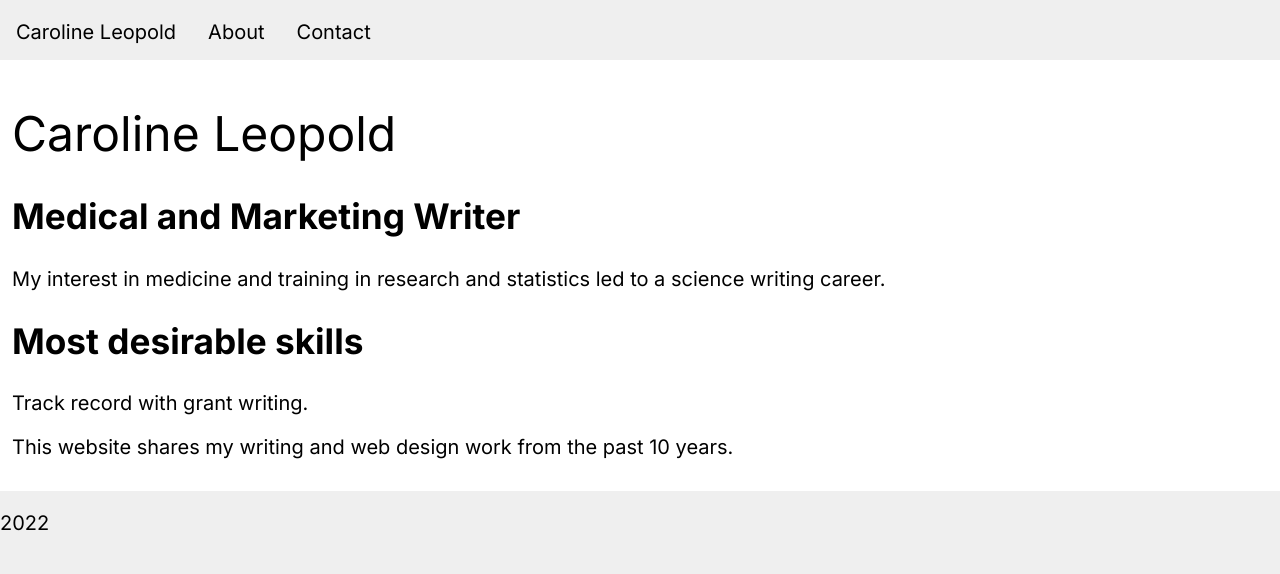
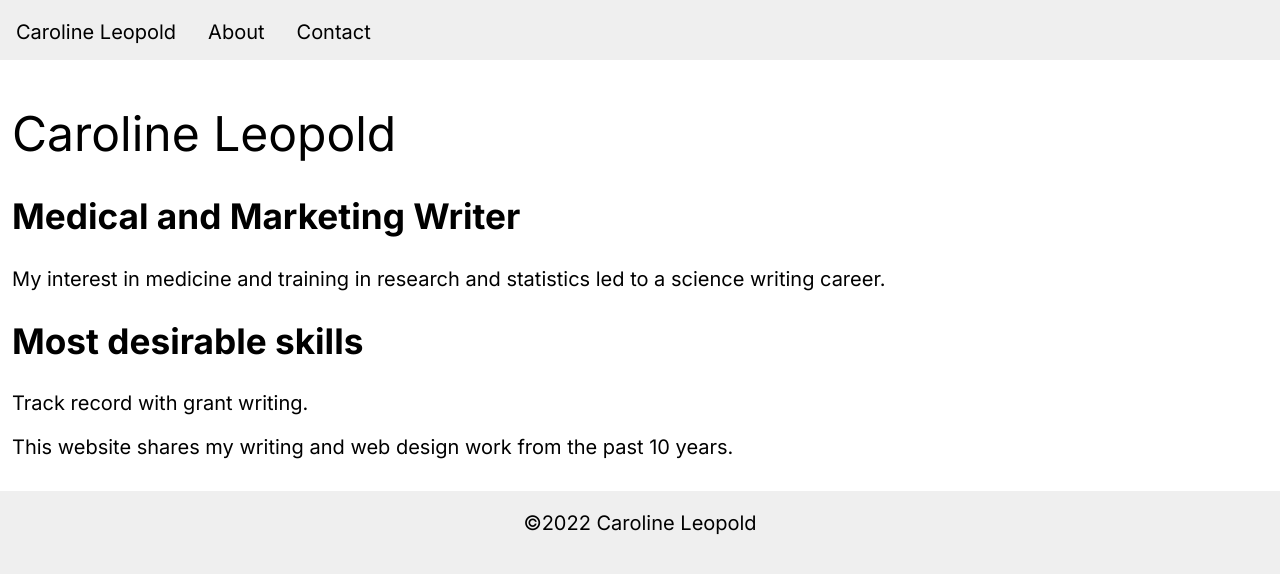
Before and after one commit to cml815/about-a, a React (Create React App) app: page /about in a window 1280 px wide. Shown: the top 574 px of the page. Built offline with nearby package versions, Linux system fonts and the light colour scheme.

Commit message:
add copy to footer

```diff
--- a/src/components/Footer.jsx
+++ b/src/components/Footer.jsx
@@ -1,7 +1,7 @@
 export default function Footer() {
   return (
     <footer>
-      <p>{(new Date().getFullYear())}</p>
+      <p className="center">&copy;{(new Date().getFullYear())} Caroline Leopold</p>
 
     </footer>
   )
--- a/src/components/Projects.jsx
+++ b/src/components/Projects.jsx
@@ -12,7 +12,7 @@ export function Projects () {
       <section className="hero flex-c">
       <div className="text-box">
         <h1 className="">Caroline Leopold is a freelance <br />medical grant &amp; marketing writer.</h1>
-        <Link className="btn"to="/about">Learn more.
+        <Link className="btn"to="/about">Learn more
         </Link>
       </div>
       </section>
```
